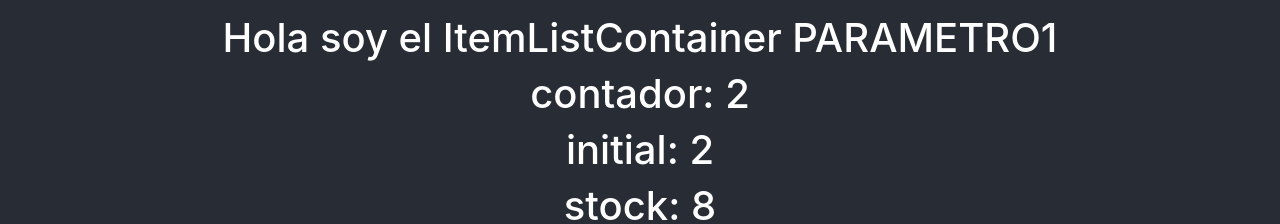
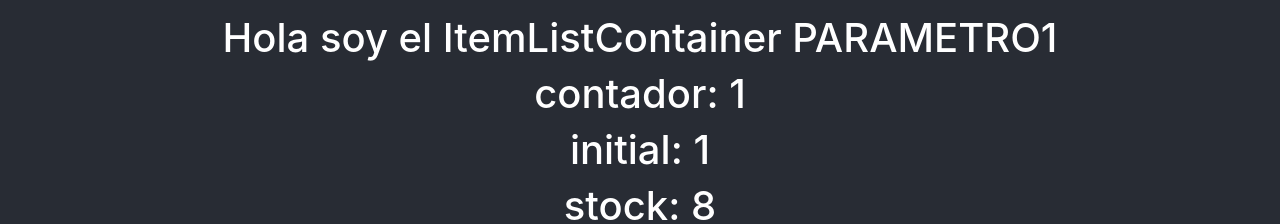
Before and after one commit to marianopadularrosa1/glowing-chainsaw, a React (Create React App) app: page / in a window 1280 px wide. Shown: the part 279-503 px from the top of the page. Built offline with nearby package versions, Linux system fonts and the light colour scheme.

Commit message:
ItemCount

```diff
--- a/src/App.js
+++ b/src/App.js
@@ -11,7 +11,7 @@ function App() {
       <NavBar/>
       <header className="App-header">
       <ItemListContainer greetings={'PARAMETRO1'}/>
-      <ItemCount stock={8} initial={2}/>
+      <ItemCount stock={8} initial={1}/>
       </header>
       <section>
         <h1>Section</h1>
```
